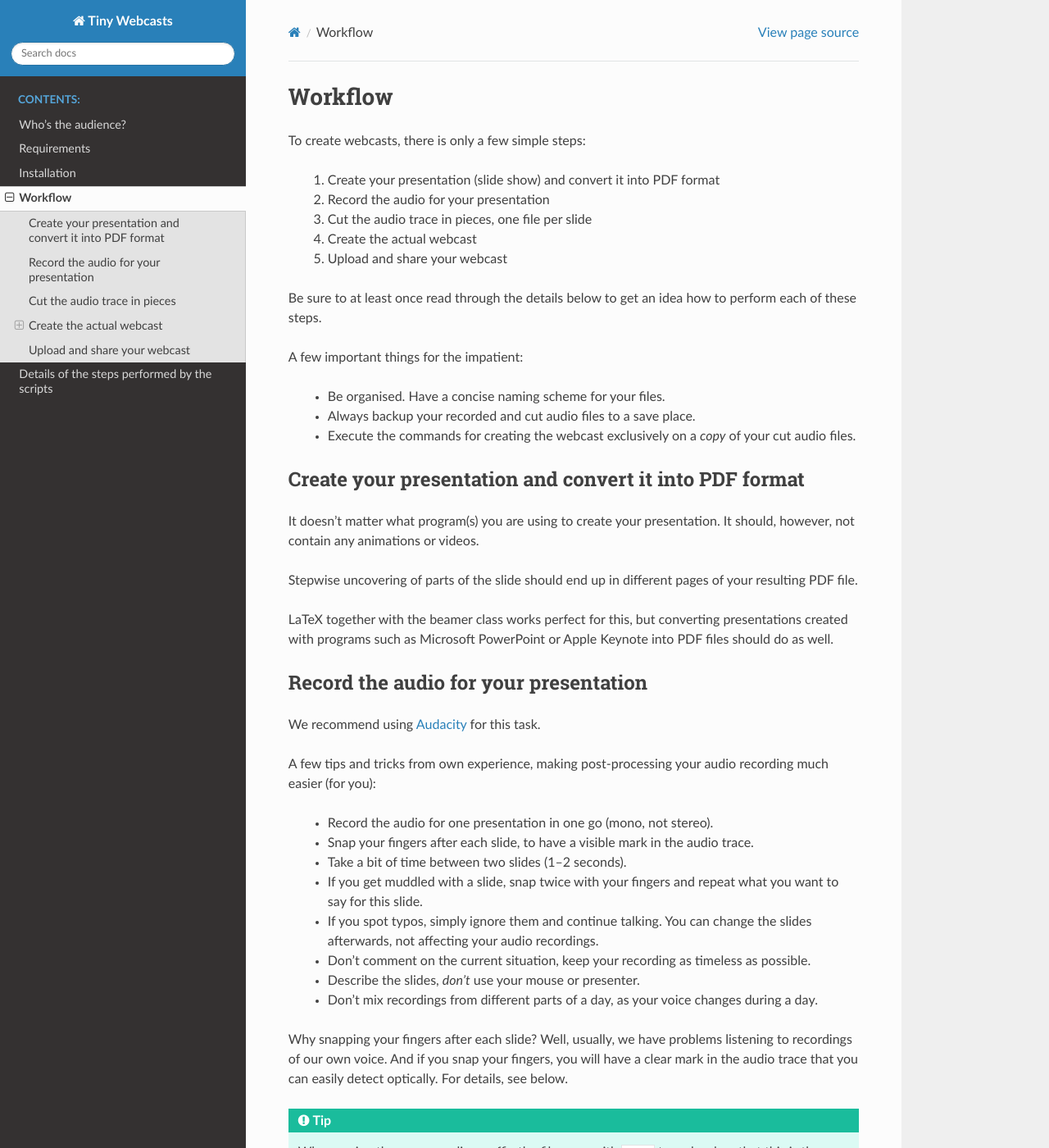
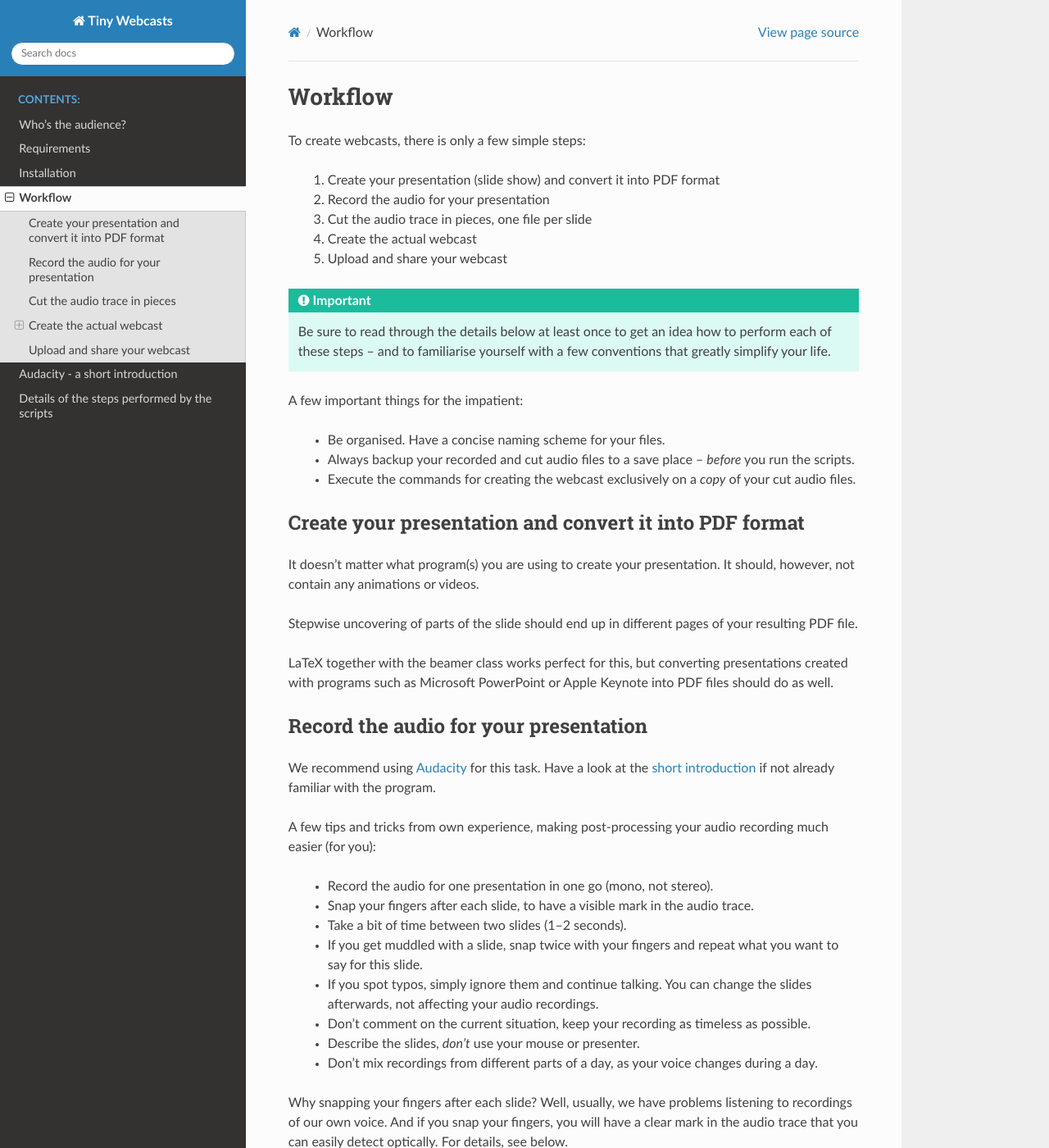
Before and after one commit to tillbiskup/tiny-webcasts, a Sphinx documentation site: the page built from docs/workflow.rst, in a window 1280 px wide and 1400 px high. Shown: the whole window at 82% size. Built offline with Sphinx 7.4.7 and the Read the Docs theme 2.0.0, drawn with Linux system fonts in a browser that asks for light colours.

Commit message:
Add short introduction to Audacity

```diff
--- a/docs/conf.py
+++ b/docs/conf.py
@@ -49,6 +49,8 @@
 # This pattern also affects html_static_path and html_extra_path.
 exclude_patterns = ['_build', 'Thumbs.db', '.DS_Store']
 
+numfig = True
+
 
 # -- Options for HTML output -------------------------------------------------
 
--- a/docs/index.rst
+++ b/docs/index.rst
@@ -70,4 +70,5 @@
    requirements
    installation
    workflow
+   audacity
    details
--- a/docs/workflow.rst
+++ b/docs/workflow.rst
@@ -9,12 +9,16 @@
   #. Create the actual webcast
   #. Upload and share your webcast
 
-Be sure to at least once read through the details below to get an idea how to perform each of these steps.
+
+.. important::
+
+   Be sure to read through the details below at least once to get an idea how to perform each of these steps -- and to familiarise yourself with a few conventions that greatly simplify your life.
+
 
 A few important things for the impatient:
 
   * Be organised. Have a concise naming scheme for your files.
-  * Always backup your recorded and cut audio files to a save place.
+  * Always backup your recorded and cut audio files to a save place -- *before* you run the scripts.
   * Execute the commands for creating the webcast exclusively on a *copy* of your cut audio files.
 
 
@@ -31,7 +35,7 @@
 Record the audio for your presentation
 ======================================
 
-We recommend using `Audacity <https://www.audacityteam.org/>`_ for this task.
+We recommend using `Audacity <https://www.audacityteam.org/>`_ for this task. Have a look at the :doc:`short introduction <audacity>` if not already familiar with the program.
 
 A few tips and tricks from own experience, making post-processing your audio recording much easier (for you):
 
```
Also changed, not shown: docs/audacity.rst (added, +147 -0 lines), docs/images/audacity-cut-marked-section.png (added), docs/images/audacity-export-audio-metadata.png (added), docs/images/audacity-export-audio.png (added), docs/images/audacity-export-selected-audio-metadata.png (added), docs/images/audacity-export-selected-audio.png (added), docs/images/audacity-monitoring.png (added), docs/images/audacity-preferences-keyboard-shortcut.png (added), 3 other files.
